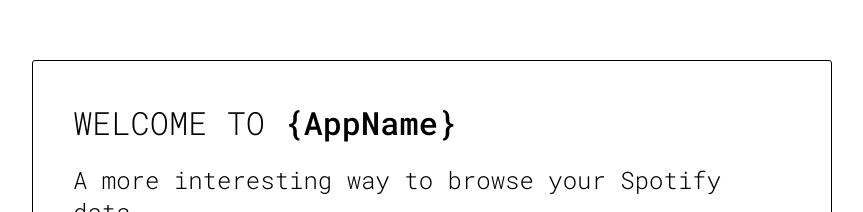
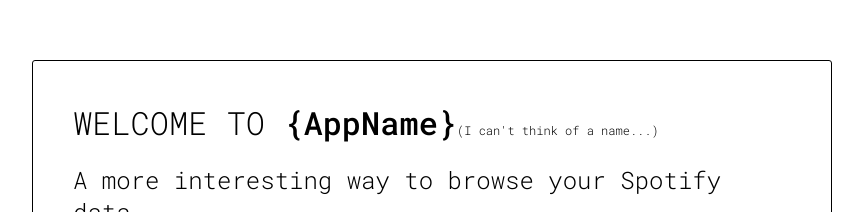
Before and after one commit to bautistaaa/spotify-city, a React (Create React App) app: page /login in a window 1280 px wide. Shown: the part 116-328 px from the top of the page, without its empty margins (208-1071 px from the left). Built offline with nearby package versions, Linux system fonts and the light colour scheme; no server answers.

Commit message:
chore: yep

```diff
--- a/src/Login.tsx
+++ b/src/Login.tsx
@@ -12,7 +12,7 @@ const Login: FC = () => {
     <Wrapper>
       <Hero>
         <h1>
-          WELCOME TO <Bold>{`{AppName}`}</Bold>
+          WELCOME TO <Bold>{`{AppName}`}</Bold><Small>(I can't think of a name...)</Small>
         </h1>
         <h2>A more interesting way to browse your Spotify data.</h2>
         <h3>Used Scopes</h3>
@@ -69,5 +69,8 @@ const Hero = styled.div`
 const Bold = styled.span`
   font-weight: 500;
 `;
+const Small = styled.span`
+  font-size: 12px;
+`;
 
 export default Login;
```
